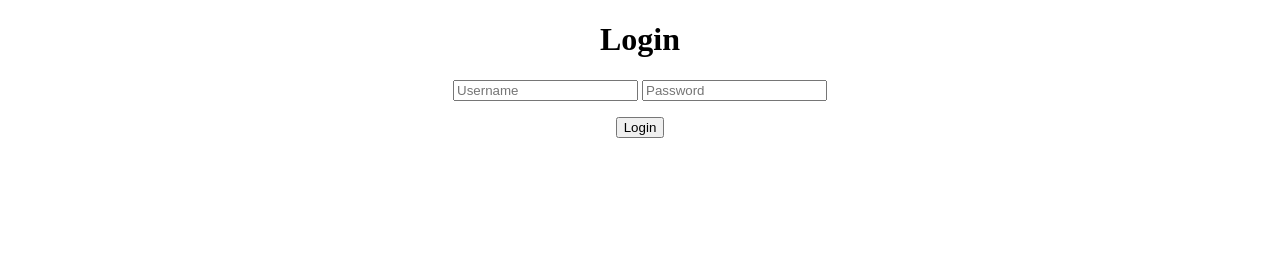
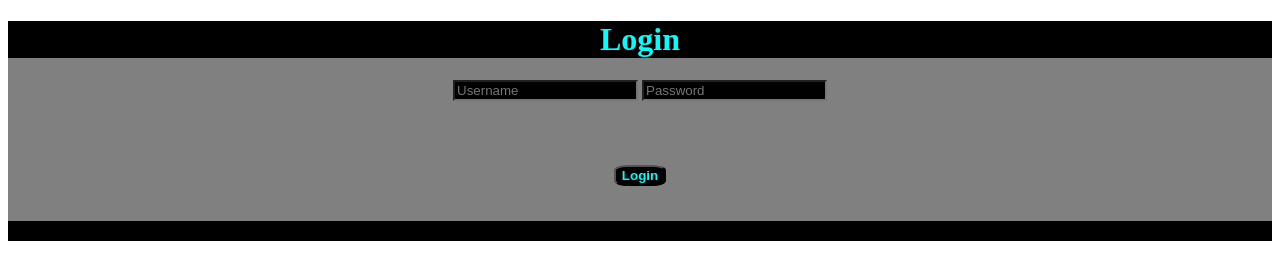
Before and after one commit to Jay-Pee30/activity_3, a plain HTML site: page index.html in a window 1280 px wide. Drawn offline with Linux system fonts and the light colour scheme.

Commit message:
added CSS

```diff
--- a/index.html
+++ b/index.html
@@ -3,19 +3,45 @@
 <head>
     <meta charset="UTF-8">
     <meta name="viewport" content="width=device-width, initial-scale=1.0">
-    <title>Log</title>
+    <title>LogIn</title>
 
 
 </head>
-<body>
-<div style="text-align: center;">
-    <h1 >Login</h1>
-    <input type="text" placeholder="Username">
-    <input type="password" placeholder="Password">
+<style>
+    /* #txtUsername { color: blue;} */
+
+    .redText { color: aqua; background-color: black;
+
+
+    }
+    button {cursor: pointer;
+    background-color: black; color: aqua; font-weight: bold; border-radius: 25%;
+    }
+
+    #headings {
+        background-color: black; color: aqua;
+    }
+
+
+
+
+</style>
+
+<body >
+<div style="text-align: center; background-color: gray; height: 200px;" >
+    <h1 id="headings"  >Login</h1>
+    <input type="text" class="redText" placeholder="Username">
+
+    <input type="password" class="redText" placeholder="Password">
 
     <div style="margin-top: 1rem;">
-        <button id="buttonLogin">Login</button>
+        <button id="buttonLogin" style="margin-top: 3rem; margin-bottom: 1rem;">Login</button>
     </div>
+
+
+</div>
+
+<div style="background-color: black; height: 20px;">
 
 </div>
 
```
